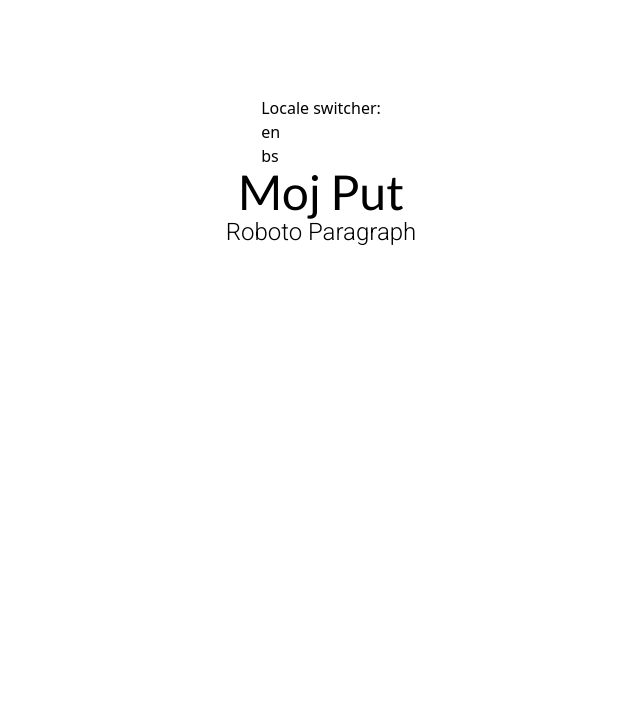
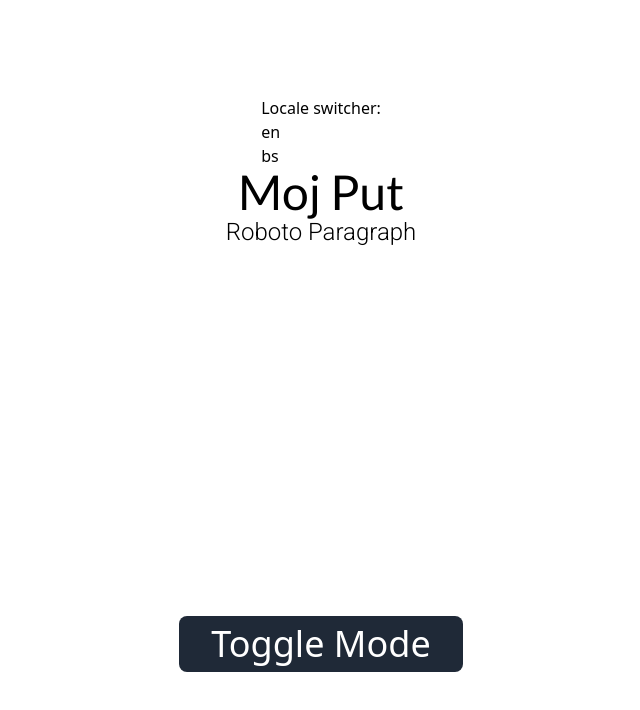
Before and after one commit to mtalirevic1/portfolio, a Next.js app: page /bs in a window 1280 px wide. Shown: the top 710 px of the page, without its empty margins (319-959 px from the left). Built offline with nearby package versions, Linux system fonts and the light colour scheme.

Commit message:
dark theme support

```diff
--- a/src/app/[lang]/layout.tsx
+++ b/src/app/[lang]/layout.tsx
@@ -1,41 +1,47 @@
-import '../globals.css'
-import { i18n } from '@/i18n-config'
-import {Lato, Roboto} from 'next/font/google'
-import {ReactNode} from 'react'
+import "../globals.css";
+import { i18n } from "@/i18n-config";
+import { Lato, Roboto } from "next/font/google";
+import { ReactNode } from "react";
+import Providers from "@/components/providers";
 
 export const metadata = {
-  title: 'MT | Home',
-  description: 'Matej Talirevic Portfolio Homepage',
-}
+  title: "MT | Home",
+  description: "Matej Talirevic Portfolio Homepage",
+};
 
 const mainFont = Roboto({
-  variable: '--font-roboto',
-  display: 'swap',
+  variable: "--font-roboto",
+  display: "swap",
   weight: ["100", "300", "500", "700", "900"],
-  subsets: ["latin"]
-})
+  subsets: ["latin"],
+});
 
 const accentFont = Lato({
-  variable: '--font-lato',
-  display: 'swap',
+  variable: "--font-lato",
+  display: "swap",
   weight: ["100", "300", "400", "700", "900"],
-  subsets: ["latin"]
-})
+  subsets: ["latin"],
+});
 
 export async function generateStaticParams() {
-  return i18n.locales.map((locale) => ({ lang: locale }))
+  return i18n.locales.map((locale) => ({ lang: locale }));
 }
 
 export default function RootLayout({
   children,
-    params,
+  params,
 }: {
-  children: ReactNode
-  params: {lang: string}
+  children: ReactNode;
+  params: { lang: string };
 }) {
   return (
-    <html lang={params.lang} className={`${mainFont.variable} ${accentFont.variable}`}>
-      <body>{children}</body>
+    <html
+      lang={params.lang}
+      className={`${mainFont.variable} ${accentFont.variable}`}
+    >
+      <body>
+        <Providers>{children}</Providers>
+      </body>
     </html>
-  )
+  );
 }
--- a/src/app/[lang]/page.tsx
+++ b/src/app/[lang]/page.tsx
@@ -1,16 +1,22 @@
-import {Locale} from '@/i18n-config'
-import { getDictionary } from '@/get-dictionary'
-import LocaleSwitcher from '@/components/locale-switcher'
+import { Locale } from "@/i18n-config";
+import { getDictionary } from "@/get-dictionary";
+import LocaleSwitcher from "@/components/locale-switcher";
+import ThemeToggle from "@/components/theme-toggle";
 
-const Home = async ({params: { lang }}: { params: { lang: Locale } }) => {
-    const dictionary = await getDictionary(lang)
+const Home = async ({ params: { lang } }: { params: { lang: Locale } }) => {
+  const dictionary = await getDictionary(lang);
   return (
     <main className="flex min-h-screen flex-col items-center p-24">
-        <LocaleSwitcher/>
-      <h1 className={"font-accent text-5xl font-medium"}>{dictionary.header.journey}</h1>
-        <p className={"font-main text-2xl font-light"}>Roboto Paragraph</p>
+      <ThemeToggle />
+      <LocaleSwitcher />
+      <h1 className="font-accent text-5xl font-medium dark:text-orange-600">
+        {dictionary.header.journey}
+      </h1>
+      <p className="font-main text-2xl font-light dark:text-orange-600">
+        Roboto Paragraph
+      </p>
     </main>
-  )
-}
+  );
+};
 
-export default Home
+export default Home;
--- a/src/app/globals.css
+++ b/src/app/globals.css
@@ -1,3 +1,9 @@
 @tailwind base;
 @tailwind components;
 @tailwind utilities;
+
+@layer base{
+    body {
+        @apply dark:bg-gray-800 bg-white
+    }
+}
--- /dev/null
+++ b/src/components/providers.tsx
@@ -0,0 +1,10 @@
+"use client";
+
+import { ThemeProvider } from "next-themes";
+import { ReactNode } from "react";
+
+const Providers = ({ children }: { children: ReactNode }) => {
+  return <ThemeProvider attribute="class">{children}</ThemeProvider>;
+};
+
+export default Providers;
--- /dev/null
+++ b/src/components/theme-toggle.tsx
@@ -0,0 +1,28 @@
+"use client";
+import React, { useEffect, useState } from "react";
+import { useTheme } from "next-themes";
+
+const ThemeToggle = () => {
+  const [mounted, setMounted] = useState(false);
+  const { systemTheme, theme, setTheme } = useTheme();
+  const currentTheme = theme === "system" ? systemTheme : theme;
+
+  useEffect(() => {
+    setMounted(true);
+  }, []);
+
+  if (!mounted) {
+    return null;
+  }
+
+  return (
+    <button
+      onClick={() => (theme == "dark" ? setTheme("light") : setTheme("dark"))}
+      className="bg-gray-800 dark:bg-gray-50 hover:bg-gray-600 dark:hover:bg-gray-300 transition-all duration-100 text-white dark:text-gray-800 px-8 py-2 text-2xl md:text-4xl rounded-lg absolute bottom-32"
+    >
+      Toggle Mode
+    </button>
+  );
+};
+
+export default ThemeToggle;
--- a/tailwind.config.js
+++ b/tailwind.config.js
@@ -18,5 +18,6 @@ module.exports = {
       },
     },
   },
+  darkMode: 'class',
   plugins: [],
 }
```
